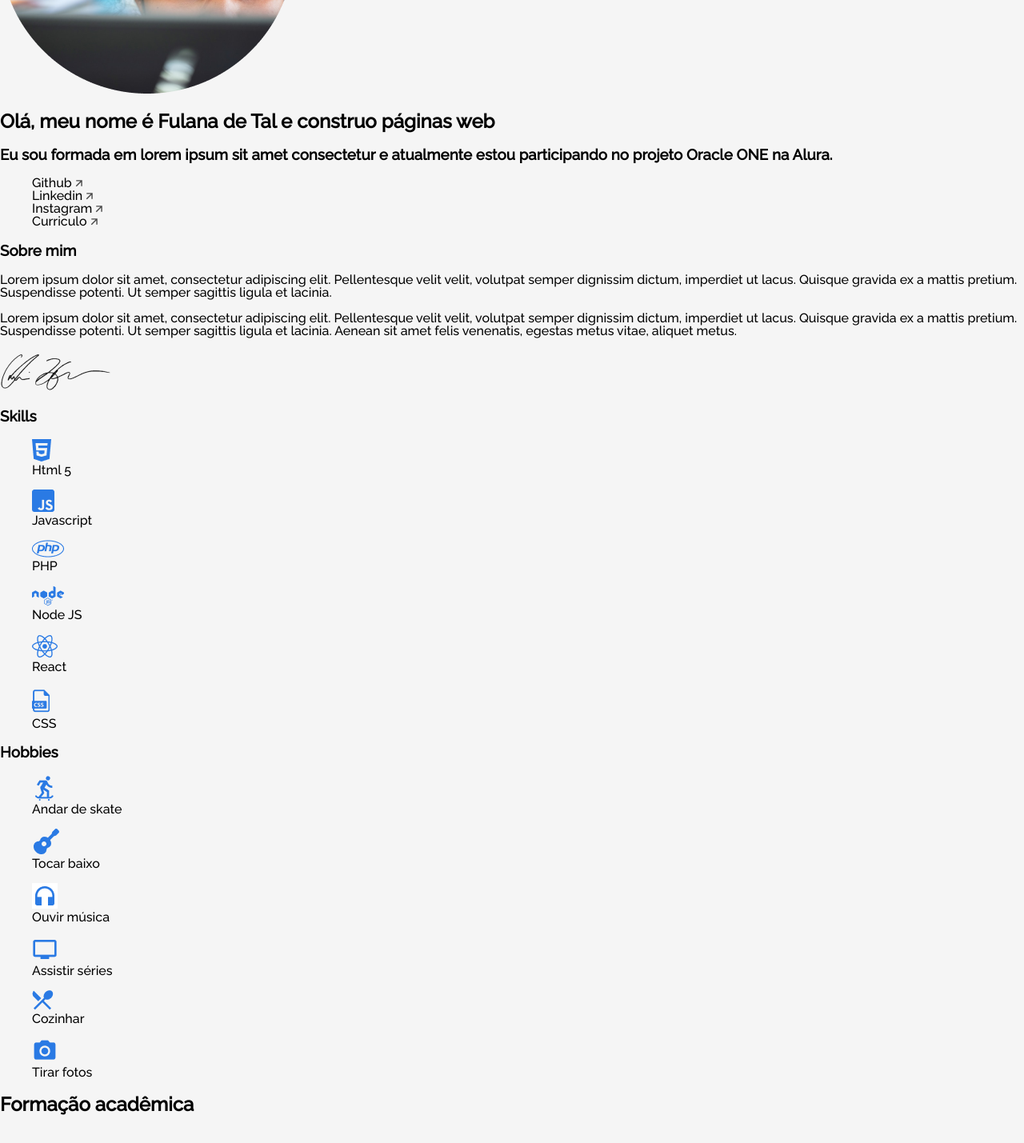
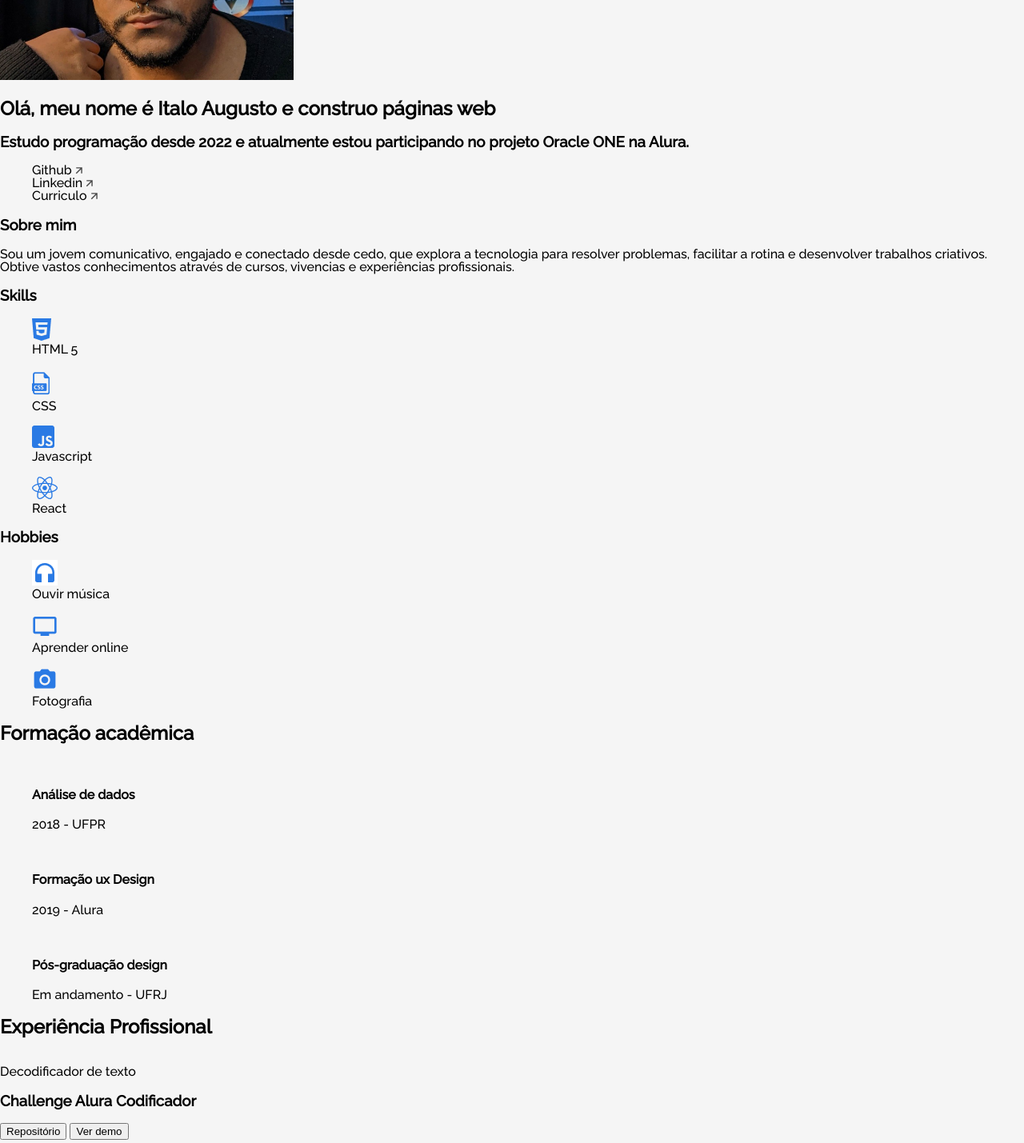
Before and after one commit to itvlo/portfolio-italo, a plain HTML site: page index.html in a window 1280 px wide. Shown: the part 460-1889 px from the top of the page at 80% size. Drawn offline with Linux system fonts and the light colour scheme.

Commit message:
Adicionado foto de perfil no html com conteudo atualizado

```diff
--- a/index.html
+++ b/index.html
@@ -14,7 +14,7 @@
     <!-- Fonte do Projeto Raleway -->
     <link href="https://fonts.googleapis.com/css2?family=Raleway:wght@500&display=swap" rel="stylesheet">
 
-    <title>Portifólio Pessoal</title>
+    <title>Italo Augusto - Portifólio</title>
 </head>
 <body>
     <!-- Sessão de Menu  -->
@@ -22,7 +22,7 @@
     <section class="menu">
         <header>
             <img src="assets\vector.png">
-            <h3 class="menu__title">Fulana de Tal</h3>
+            <h3 class="menu__title">Italo Augusto</h3>
         </header>
         <nav>
             <ul class="menu__list">
@@ -31,24 +31,21 @@
                 <li class="menu__list__item"><a href="#hobbies">Hobbies</a></li>
                 <li class="menu__list__item"><a href="#formacao">Formações e Cursos</a></li>
                 <li class="menu__list__item"><a href="#xp">Experiência</a></li>
-                <li class="menu__list__item"><a href="#contato">Contato@fulana.com</a></li>
+                <li class="menu__list__item"><a href="#contato">Contato</a></li>
             </ul>
-            <li class="menu__list__item__contato"><a href="#contato">contato@fulana.com</a></li>
         </nav>
     </section>
 
 <!-- Sessão de Header/Title/Hero -->
     <section class="title">
         <div class="title__div">
-            <img class="title__profile" src="assets\profile.png">
+            <img class="title__profile" src="assets/polotno.png">
             <div class="title__container" id="#sobremim">
-                <h2 class="title__bio">Olá, meu nome é Fulana de Tal e construo páginas web</h2>
-                <h3 class="title__subsection">Eu sou formada em lorem ipsum sit amet consectetur e atualmente estou participando no projeto Oracle ONE na Alura.</h3>
+                <h2 class="title__bio">Olá, meu nome é Italo Augusto e construo páginas web</h2>
+                <h3 class="title__subsection">Estudo programação desde 2022 e atualmente estou participando no projeto Oracle ONE na Alura.</h3>
                 <ul class="title__network">
-                    <!-- Ponha os links de suas redes sociais favoritas -->
-                    <li class="title__network__item"><a href="">Github <img src="assets\arrow.png"> </a></li>
-                    <li class="title__network__item"><a href="">Linkedin <img src="assets\arrow.png"></a></li>
-                    <li class="title__network__item"><a href="">Instagram <img src="assets\arrow.png"></a></li>
+                    <li class="title__network__item"><a href="https://github.com/itvlo">Github <img src="assets\arrow.png"> </a></li>
+                    <li class="title__network__item"><a href="https://www.linkedin.com/in/italo-augusto/">Linkedin <img src="assets\arrow.png"></a></li>
                     <li class="title__network__item"><a href="">Curriculo <img src="assets\arrow.png"></a></li>
                 </ul>
             </div>
@@ -59,10 +56,7 @@
     <section class="about">
         <div class="about__container">
             <h3 class="about__title">Sobre mim</h3>
-            <p class="about__paragraph">Lorem ipsum dolor sit amet, consectetur adipiscing elit. Pellentesque velit velit, volutpat semper dignissim dictum, imperdiet ut lacus. Quisque gravida ex a mattis pretium. Suspendisse potenti. Ut semper sagittis ligula et lacinia. </p>
-            <p class="about__paragraph">Lorem ipsum dolor sit amet, consectetur adipiscing elit. Pellentesque velit velit, volutpat semper dignissim dictum, imperdiet ut lacus. Quisque gravida ex a mattis pretium. Suspendisse potenti. Ut semper sagittis ligula et lacinia. Aenean sit amet felis venenatis, egestas metus vitae, aliquet metus.</p>
-            <!-- Caso queira colocar sua própria assinatura, insira aqui! -->
-            <img src="assets\signature.png">
+            <p class="about__paragraph">Sou um jovem comunicativo, engajado e conectado desde cedo, que explora a tecnologia para resolver problemas, facilitar a rotina e desenvolver trabalhos criativos. Obtive vastos conhecimentos através de cursos, vivencias e experiências profissionais.</p>
         </div>
     </section>
 
@@ -73,7 +67,14 @@
                 <div class="skills__box">
                     <ul>
                         <li class="skills__img"><img src="assets\htlm.png"></li>
-                        <li class="skills__name"> Html 5</li>
+                        <li class="skills__name"> HTML 5</li>
+                    </ul>
+                </div>
+
+                <div class="skills__box">
+                    <ul>
+                        <li class="skills__img"> <img src="assets\css_icon.png" alt=""> </li>
+                        <li class="skills__name">CSS</li>
                     </ul>
                 </div>
 
@@ -86,29 +87,8 @@
 
                 <div class="skills__box">
                     <ul>
-                        <li class="skills__img"> <img src="assets\php_icon.png" alt=""></li>
-                        <li class="skills__name">PHP</li>
-                    </ul>
-                </div>
-
-                <div class="skills__box">
-                    <ul>
-                        <li class="skills__img"><img src="assets\nodejs_icon.png" alt=""></li>
-                        <li class="skills__name">Node JS</li>
-                    </ul>
-                </div>
-
-                <div class="skills__box">
-                    <ul>
                         <li class="skills__img"> <img src="assets\react_icon.png" alt=""> </li>
                         <li class="skills__name">React</li>
-                    </ul>
-                </div>
-
-                <div class="skills__box">
-                    <ul>
-                        <li class="skills__img"> <img src="assets\css_icon.png" alt=""> </li>
-                        <li class="skills__name">CSS</li>
                     </ul>
                 </div>
         </div>
@@ -120,20 +100,6 @@
             <div class="hobbies__line">
                 <div class="hobbies__box">
                     <ul>
-                        <li class="hobbies__img"><img src="assets\skate_icon.png"></li>
-                        <li class="hobbies__name"> Andar de skate</li>
-                    </ul>
-                </div>
-
-                <div class="hobbies__box">
-                    <ul>
-                        <li class="hobbies__img"> <img src="assets\guitar_icon.png" alt=""></li>
-                        <li class="hobbies__name">Tocar baixo</li>
-                    </ul>
-                </div>
-
-                <div class="hobbies__box">
-                    <ul>
                         <li class="hobbies__img"> <img src="assets\headphones_icon.png" alt=""></li>
                         <li class="hobbies__name">Ouvir música</li>
                     </ul>
@@ -142,21 +108,14 @@
                 <div class="hobbies__box">
                     <ul>
                         <li class="hobbies__img"><img src="assets\tv_icon.png" alt=""></li>
-                        <li class="hobbies__name">Assistir séries</li>
-                    </ul>
-                </div>
-
-                <div class="hobbies__box">
-                    <ul>
-                        <li class="hobbies__img"> <img src="assets\forkspoon_icon.png" alt=""> </li>
-                        <li class="hobbies__name">Cozinhar</li>
+                        <li class="hobbies__name">Aprender online</li>
                     </ul>
                 </div>
 
                 <div class="hobbies__box">
                     <ul>
                         <li class="hobbies__img"> <img src="assets\camera_icon.png" alt=""> </li>
-                        <li class="hobbies__name">Tirar fotos</li>
+                        <li class="hobbies__name">Fotografia</li>
                     </ul>
                 </div>
         </div>
@@ -276,8 +235,8 @@
         <!-- Sessão de Footer/Rodapé-->
         <section class="footer">
             <div class="footer__rodape">
-                <p>Desenvolvido por Fulana de Tal</p>
-                <p>2022</p>
+                <p>Desenvolvido por Italo Augusto | Desafio Alura / Oracle One</p>
+                <p>2023</p>
             </div>
         </section>
     </div>
```
Also changed, not shown: assets/polotno.png (added).
